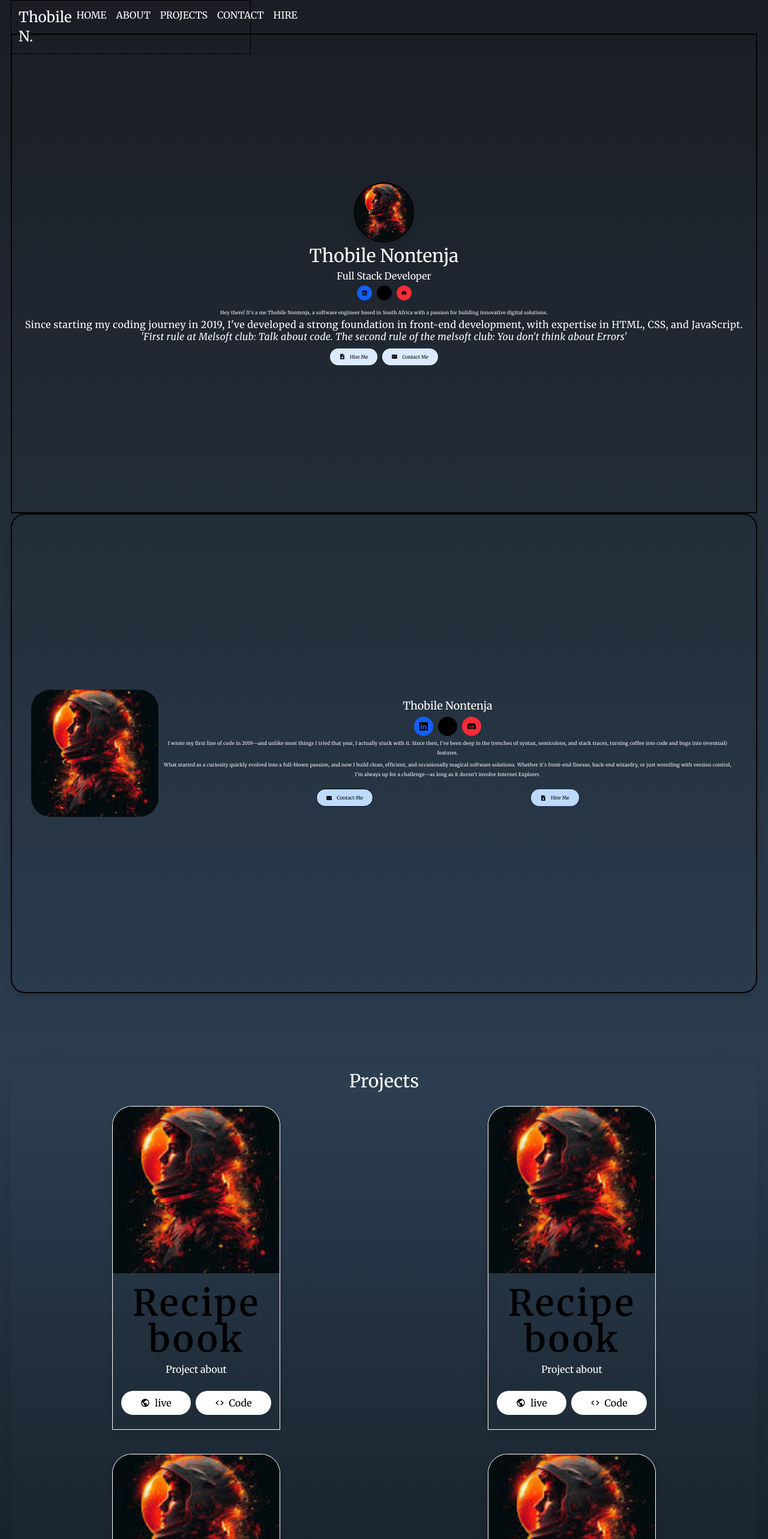
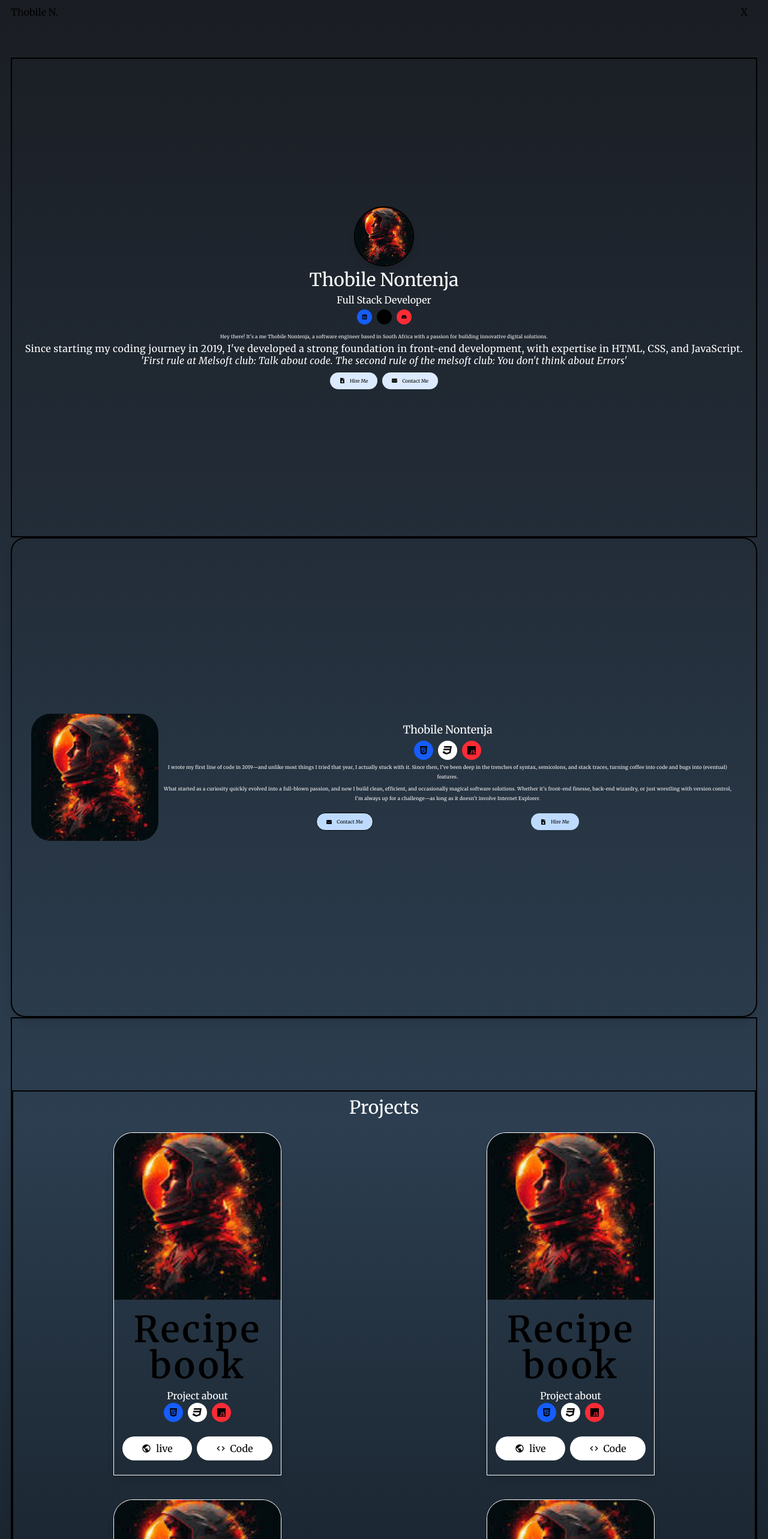
Before and after one commit to Supa-Thobile2/portfolio-melsoft2, a React (Vite) app: page / in a window 1280 px wide. Shown: the top 2566 px of the page at 60% size. Built offline with nearby package versions, Linux system fonts and the light colour scheme; a web font is replaced by a local one.

Commit message:
added updates

```diff
--- a/src/components/about/About.jsx
+++ b/src/components/about/About.jsx
@@ -1,6 +1,6 @@
 import { useState } from 'react'
 import Image from '../images/sky.jfif'
-import { FaLinkedin, FaGithub, FaDiscord, FaFileDownload, FaEnvelope } from 'react-icons/fa'
+import { FaHtml5, FaCss3, FaJs, FaFileDownload, FaEnvelope } from 'react-icons/fa'
 
 
 
@@ -18,9 +18,9 @@ function About() {
         <div className=' md: mx-auto text-center'>
               <h1 className='text-lg text-white py-1 '>Thobile Nontenja</h1>
                <div className='flex items-center justify-center gap-2'>
-                                  <button className='py-2 px-2  bg-blue-600 rounded-full hover:translate-y-[10px] hover:shadow-md transition duration-300'><FaLinkedin/></button>
-                                  <button className='py-2 px-2 bg-black rounded-full hover:translate-y-[10px] hover:shadow-md transition duration-300'><FaGithub/></button>
-                                  <button className='py-2 px-2 bg-red-500 rounded-full hover:translate-y-[10px] hover:shadow-md transition duration-300'><FaDiscord/></button>
+                                  <button className='py-2 px-2  bg-blue-600 rounded-full hover:translate-y-[10px] hover:shadow-md transition duration-300'><FaHtml5/></button>
+                                  <button className='py-2 px-2 bg-white rounded-full hover:translate-y-[10px] hover:shadow-md transition duration-300'><FaCss3/></button>
+                                  <button className='py-2 px-2 bg-red-500 rounded-full hover:translate-y-[10px] hover:shadow-md transition duration-300'><FaJs/></button>
 
               </div>
               <div className='py-1 mx-2'>
--- a/src/components/card/Card.jsx
+++ b/src/components/card/Card.jsx
@@ -1,6 +1,7 @@
 import React from 'react'
 import Image from '../images/sky.jfif'
 import {MdPublic, MdCode} from 'react-icons/md'
+import { FaHtml5, FaCss3, FaJs } from 'react-icons/fa'
 
 
 
@@ -14,6 +15,12 @@ const Card = () => {
             </div>
             <div>
                 <p className='text-base text-white'>Project about</p>
+                <div className='flex items-center justify-center gap-2'>
+                                                  <button className='py-2 px-2  bg-blue-600 rounded-full hover:translate-y-[10px] hover:shadow-md transition duration-300'><FaHtml5/></button>
+                                                  <button className='py-2 px-2 bg-white rounded-full hover:translate-y-[10px] hover:shadow-md transition duration-300'><FaCss3/></button>
+                                                  <button className='py-2 px-2 bg-red-500 rounded-full hover:translate-y-[10px] hover:shadow-md transition duration-300'><FaJs/></button>
+
+                </div>
             </div>
             <div className='flex items-center justify-evenly gap-2 my-4 p-2'>
                 <button className='py-2 px-8 rounded-4xl bg-white flex items-center justify-evenly gap-2'><MdPublic/>live</button>
--- a/src/components/hero/Hero.jsx
+++ b/src/components/hero/Hero.jsx
@@ -12,7 +12,7 @@ function Hero() {
 
     <>
 
-        <div className=' flex items-center justify-center flex-col mx-auto w-100vw h-[100vh] mt-14 text-center border-2'>
+        <div className=' flex items-center justify-center flex-col mx-auto w-100vw h-[100vh] mt-14 text-center border-2 '>
 
                         <img src={Image}  alt='astranaut image' className='w-25 rounded-full border-2 shadow-lg mx-auto  md:mx-auto' />
 
--- a/src/components/navbar/NavBar.jsx
+++ b/src/components/navbar/NavBar.jsx
@@ -3,28 +3,34 @@ import './NavBar.css'
 
 function NavBar() {
 
+const [isOpen, setIsOpen] = useState(false)
 
+const toggleMenu = () =>{
+  setIsOpen(!isOpen)
+}
   return (
 
+<div>
+       <div className='flex justify-between items-center md:didden' onClick={toggleMenu}>
+        <h1>Thobile N.</h1>
+        <button className='b-white px-4 py-2 rounded-md'>X</button>
+      {isOpen && (
+<div className='absolute top-16 inset-0 w-full bg-white shadow-lg py-2'>
+        <ul>
+          <li>Home</li>
+          <li>About</li>
+          <li>Projects</li>
+          <li>Contact</li>
+        </ul>
+        </div>
 
-        <nav className="top-0 fixed flex justify-between align-center border w-100 p-3">
+      )}
 
-          <div className='text-2xl'>
-                  <h1 className='text-bold text-2xl text-white md:text-2xl lg:text-2xl'>Thobile N.</h1>
-          </div>
-          <div className='text-base'>
 
-                <ul className='hidden md:flex justify-between items-center text-white uppercase'>
-                  <li className='mx-2'>Home</li>
-                  <li className='mx-2'>About</li>
-                  <li className='mx-2'>Projects</li>
-                  <li className='mx-2'>Contact</li>
-                  <li className='mx-2'>Hire</li>
-                </ul>
-          </div>
+       </div>
 
-        </nav>
 
+</div>
 
 
   )
--- a/src/components/projects/Projects.jsx
+++ b/src/components/projects/Projects.jsx
@@ -10,17 +10,17 @@ function Project() {
 
   return (
 
-    <section className=''>
-       <div className='text-center shadow-2xl mt-30'>
+    <section className='border-2'>
+       <div className='text-center shadow-2xl mt-30 border-2'>
             <h1 className='text-3xl text-white py-2 '>Projects</h1>
         <div className=' gap-2 mx-auto md:grid grid-cols-2  2xl:grid-cols-4 '>
 
 
 
-             <Card />
-             <Card />
-             <Card />
-             <Card />
+             <Card className='justify-self-center items-center'/>
+             <Card className='justify-self-center items-center' />
+             <Card className='justify-self-center items-center'/>
+             <Card className='justify-self-center items-center'/>
 
 
 
```
